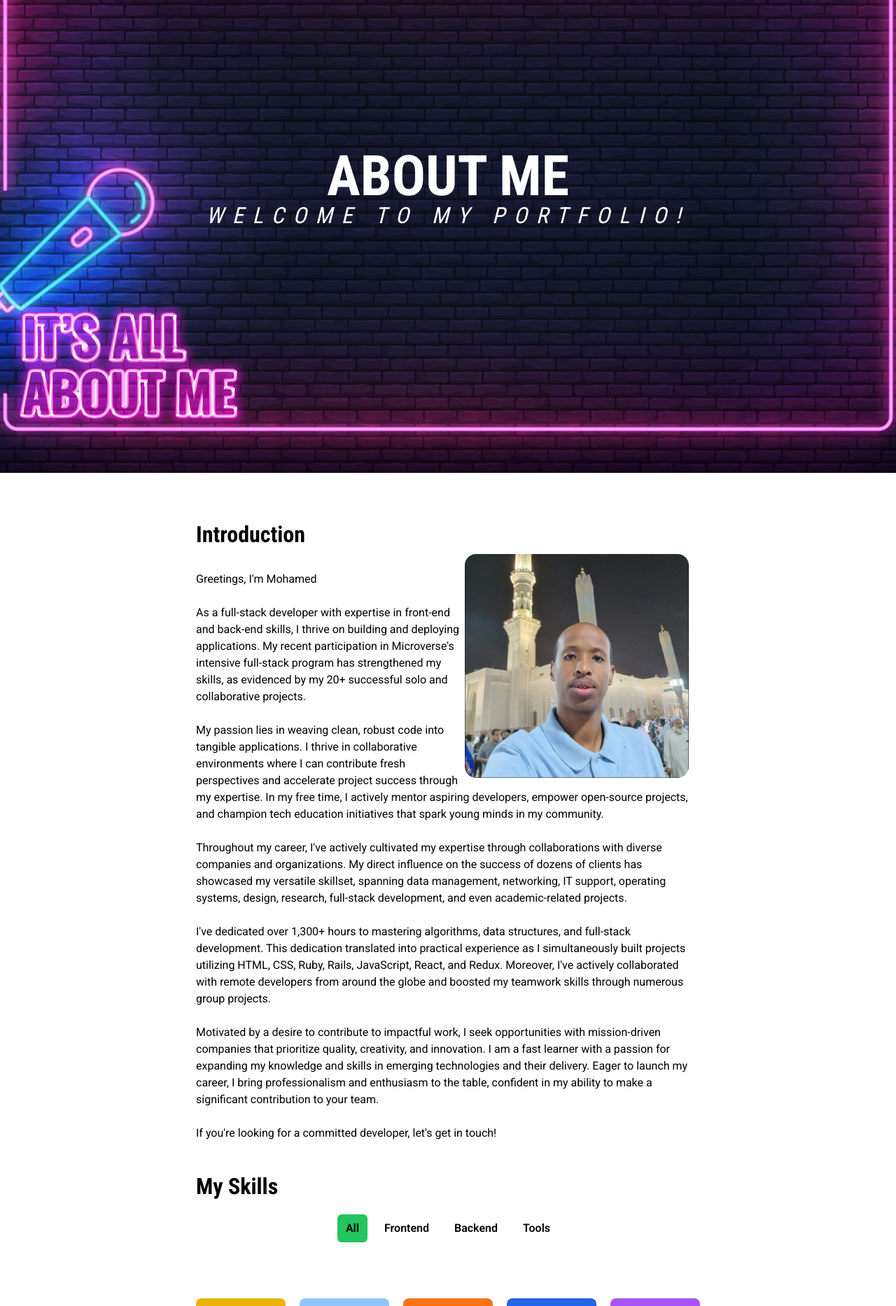
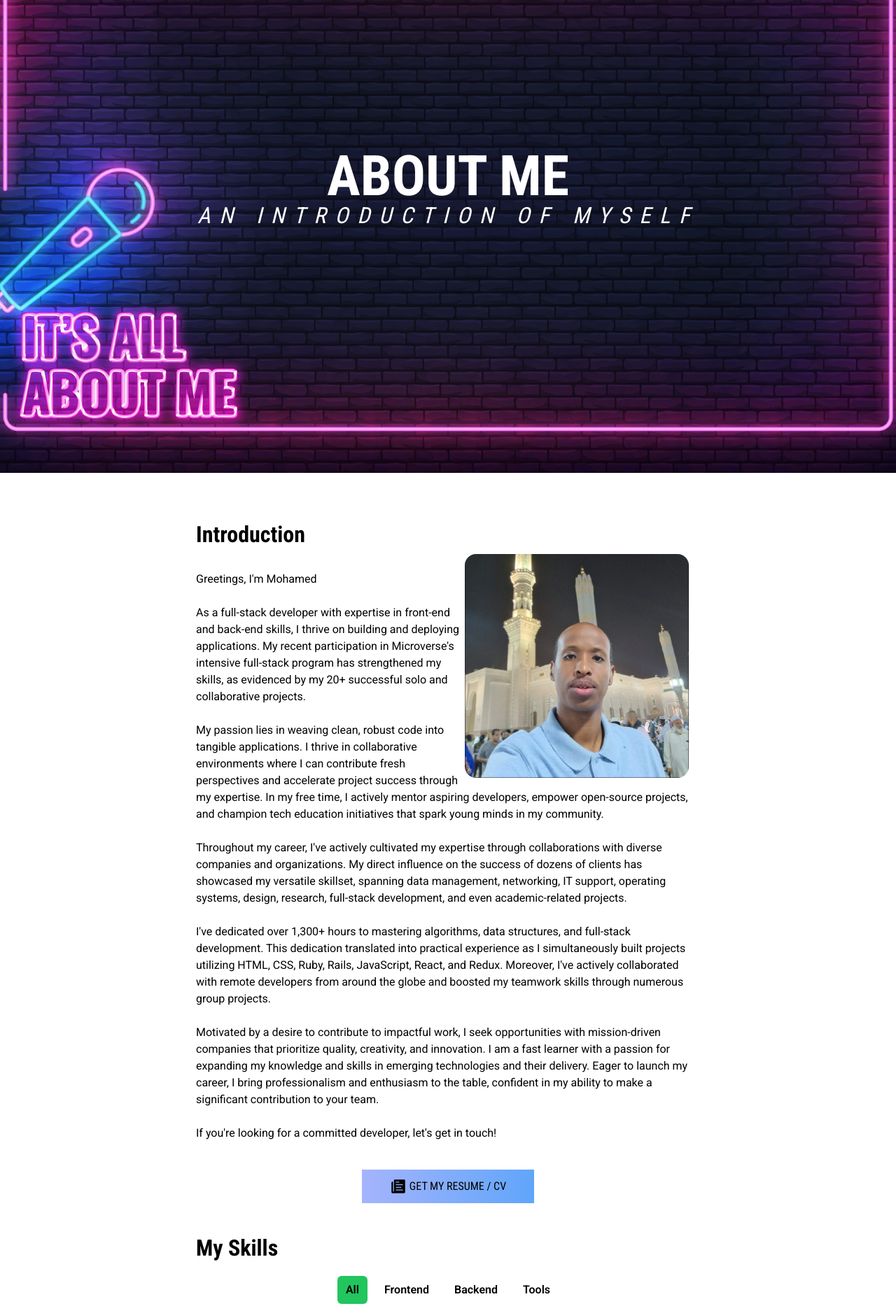
Before and after one commit to katarighe/my-portfolio-website, a React (Vite) app: page /about in a window 1280 px wide. Shown: the part 216-2083 px from the top of the page at 70% size. Built offline with nearby package versions, Linux system fonts and the light colour scheme.

Commit message:
Add Get my Resume button

```diff
--- a/src/pages/About.jsx
+++ b/src/pages/About.jsx
@@ -1,7 +1,7 @@
 import { useState, useEffect } from "react";
 import { motion } from "framer-motion";
 import { Link } from "react-router-dom";
-import { IoIosChatboxes } from "react-icons/io";
+import { IoIosChatboxes, IoIosPaper } from "react-icons/io";
 import {
   FaReact,
   FaCss3,
@@ -110,7 +110,7 @@ function AboutMe() {
     <>
       <Hero
         name="About Me"
-        details="Welcome to my portfolio!"
+        details="An introduction of myself"
         backgroundImage="src/assets/about-me-background.png"
       />
       <section className="text-black">
@@ -169,6 +169,17 @@ function AboutMe() {
               If you&apos;re looking for a committed developer, let&apos;s
               get in touch!
             </p>
+            <div className="flex flex-col justify-center items-center gap-10 mt-10 md:flex-row">
+            <a
+              href="https://docs.google.com/document/d/10aKwG5M8Q0UozSecJdDe7ipX0eyMuoFZvQSNt3-qggE/edit?usp=sharing"
+              className="p-3 px-10 text-black bg-gradient-to-r from-indigo-300 to-blue-400 flex justify-center items-center gap-1 w-full md:w-fit font-robotoCondensed hover:scale-110 transition-transform duration-300"
+              target="_blank"
+              rel="noopener noreferrer"
+            >
+              <IoIosPaper className="text-2xl" />
+              GET MY RESUME / CV
+            </a>
+            </div>
           </article>
           <article className="max-w-[45rem] mx-auto">
             <h3 className="font-bold text-[2rem] mb-4 font-robotoCondensed">
```
